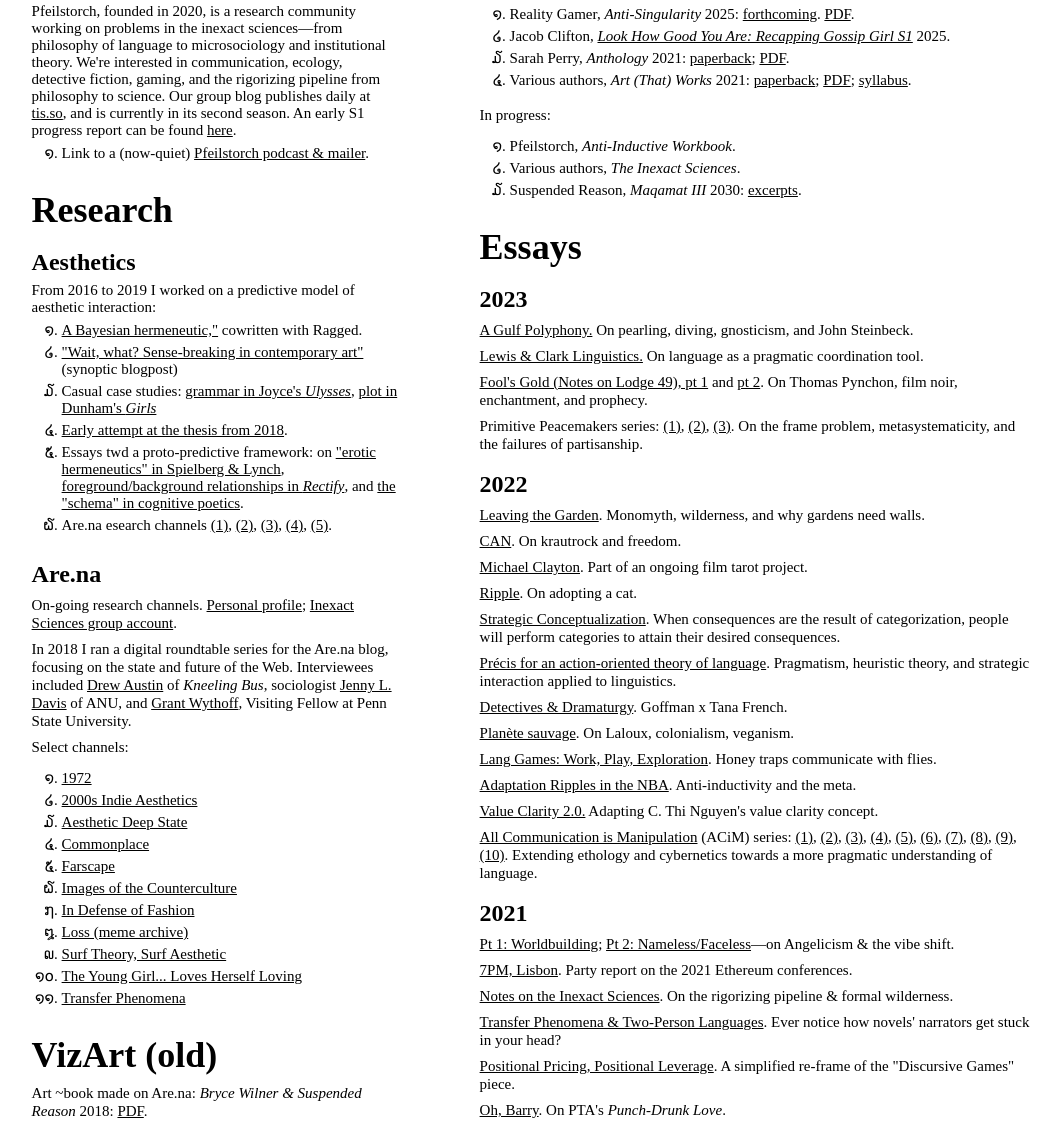
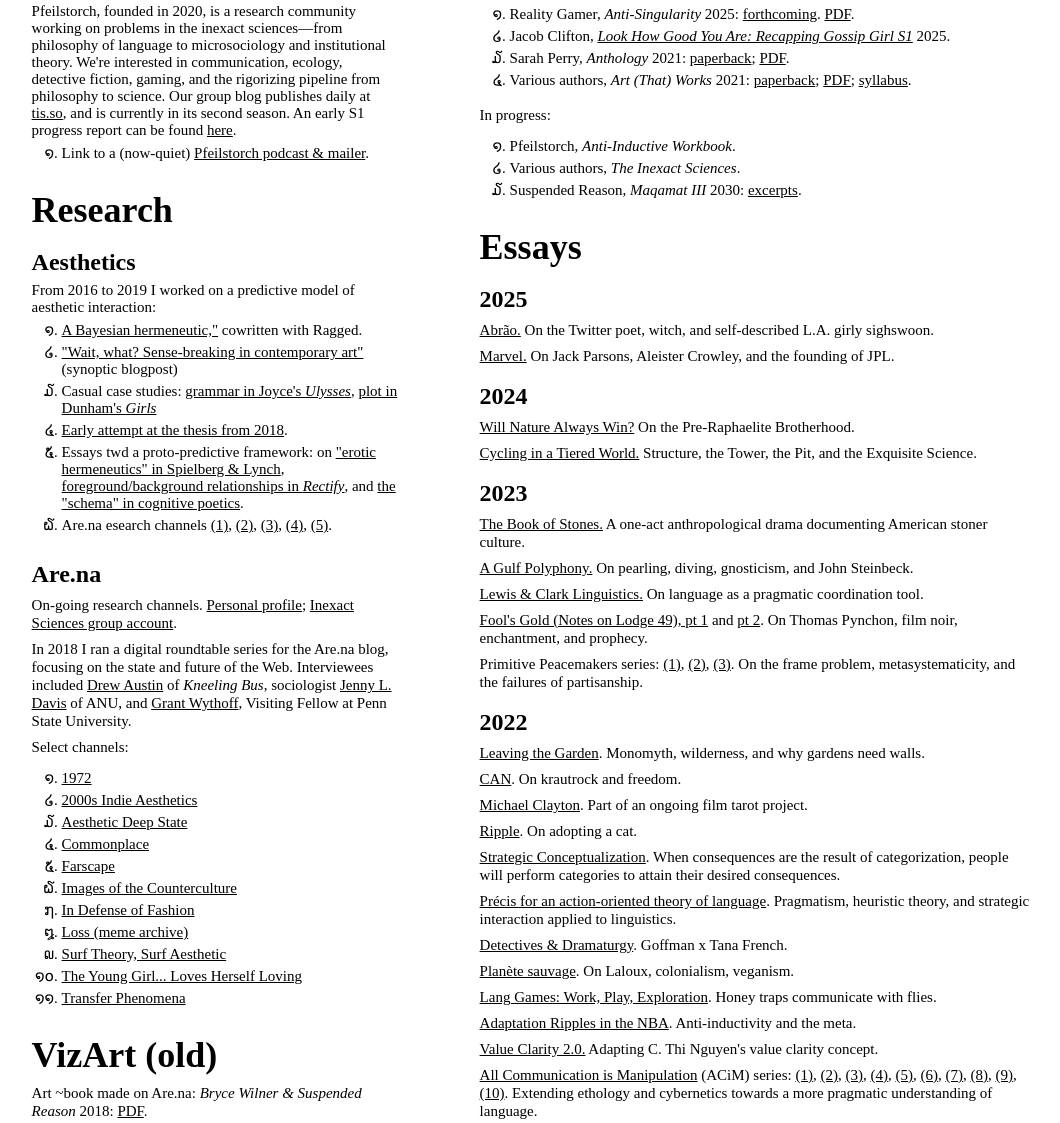
Before and after one commit to suspendedreason/suspendedreason.github.io, a plain HTML site: page index.html in a window 1280 px wide. Shown: the part 515-1638 px from the top of the page, without its empty margins (58-1118 px from the left). Drawn offline with Linux system fonts and the light colour scheme.

Commit message:
Add 2024 and 2025 publications, first pass

```diff
--- a/index.html
+++ b/index.html
@@ -215,6 +215,8 @@
 
 			<h3 id="convos">Conversations</h3>
 			<div class="conversations">
+				<a href="https://suspendedreason.com/2025/01/04/photographs-phantoms/">with Cristóbal Sciutto on Chinatown and <i>Convivial Forms</i>.</a>
+				<p><i>Suspended Reason</i>, January 04, 2025</p>
 				<a href="https://www.clereviewofbooks.com/writing/the-whisper-network-electrified">with Mike Antenna on Erving Goffman, Thomas Pynchon, and <i>Gossip Girl</i>.</a>
 				<p><i>Cleveland Review of Books</i>, February 27 2024</p>
 				<a href="https://narrativespodcast.com/2021/10/04/62-anti-inductivity-with-suspended-reason-quinn-lewandowski-and-crispy-chicken/">with Will Jarvis and Quinn Lewandowski on anti-inductivity.</a> <a href="https://www.youtube.com/watch?v=7VX9lQ2F1yo">(video)</a>
@@ -293,8 +295,31 @@
 			</div>
 
 			<h1 id="essays">Essays</h1>
+			<h3>2025</h3>
+			<div>
+				<p>
+					<a href="https://maq3.substack.com/p/biografia-002-abrao">Abrão.</a> On the Twitter poet, witch, and self-described L.A. girly sighswoon.
+				</p>
+				<p>
+					<a href="https://maq3.substack.com/p/biografia-001-marvel">Marvel.</a> On Jack Parsons, Aleister Crowley, and the founding of JPL.
+				</p>
+			</div>
+
+			<h3>2024</h3>
+			<div>
+				<p>
+					<a href="https://suspendedreason.com/2024/10/17/will-nature-always-win/">Will Nature Always Win?</a> On the Pre-Raphaelite Brotherhood.
+				</p>
+				<p>
+					<a href="https://maq3.substack.com/p/book-of-cycles-001">Cycling in a Tiered World.</a> Structure, the Tower, the Pit, and the Exquisite Science.
+				</p>
+			</div>
+
 			<h3>2023</h3>
 			<div>
+				<p>
+					<a href="https://maq3.substack.com/p/the-book-of-stones">The Book of Stones.</a> A one-act anthropological drama documenting American stoner culture.
+				</p>
 				<p>
 					<a href="https://www.clereviewofbooks.com/writing/a-gulf-polyphony">A Gulf Polyphony.</a> On pearling, diving, gnosticism, and John Steinbeck.
 				</p>
```
